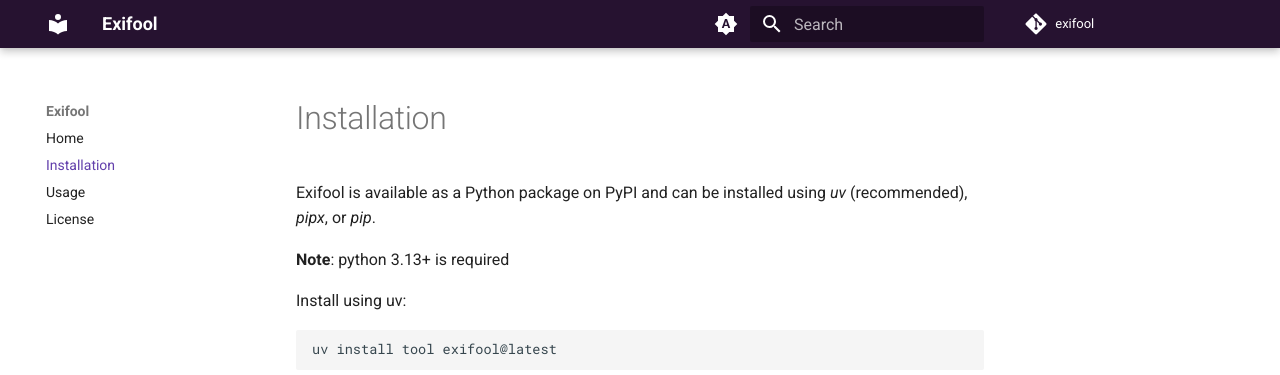
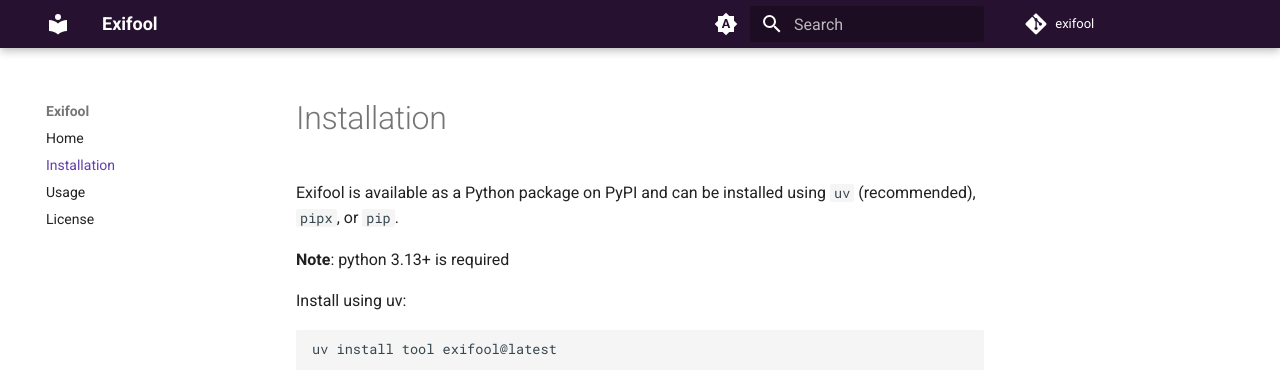
Before and after one commit to sapph2c/exifool, an MkDocs documentation site: the page built from docs/installation.md, in a window 1280 px wide. Shown: the top 375 px of the page. Built offline with MkDocs 1.6.1 and Material for MkDocs 9.7.7, drawn with Linux system fonts in a browser that asks for light colours; comment, search, counter and statistics services are not loaded.

```diff
--- a/docs/installation.md
+++ b/docs/installation.md
@@ -1,6 +1,6 @@
 # Installation
 
-Exifool is available as a Python package on PyPI and can be installed using *uv* (recommended), *pipx*, or *pip*.
+Exifool is available as a Python package on PyPI and can be installed using `uv` (recommended), `pipx`, or `pip`.
 
 **Note**: python 3.13+ is required
 
```
Also changed, not shown: docs/index.md (+1 -1 lines).
